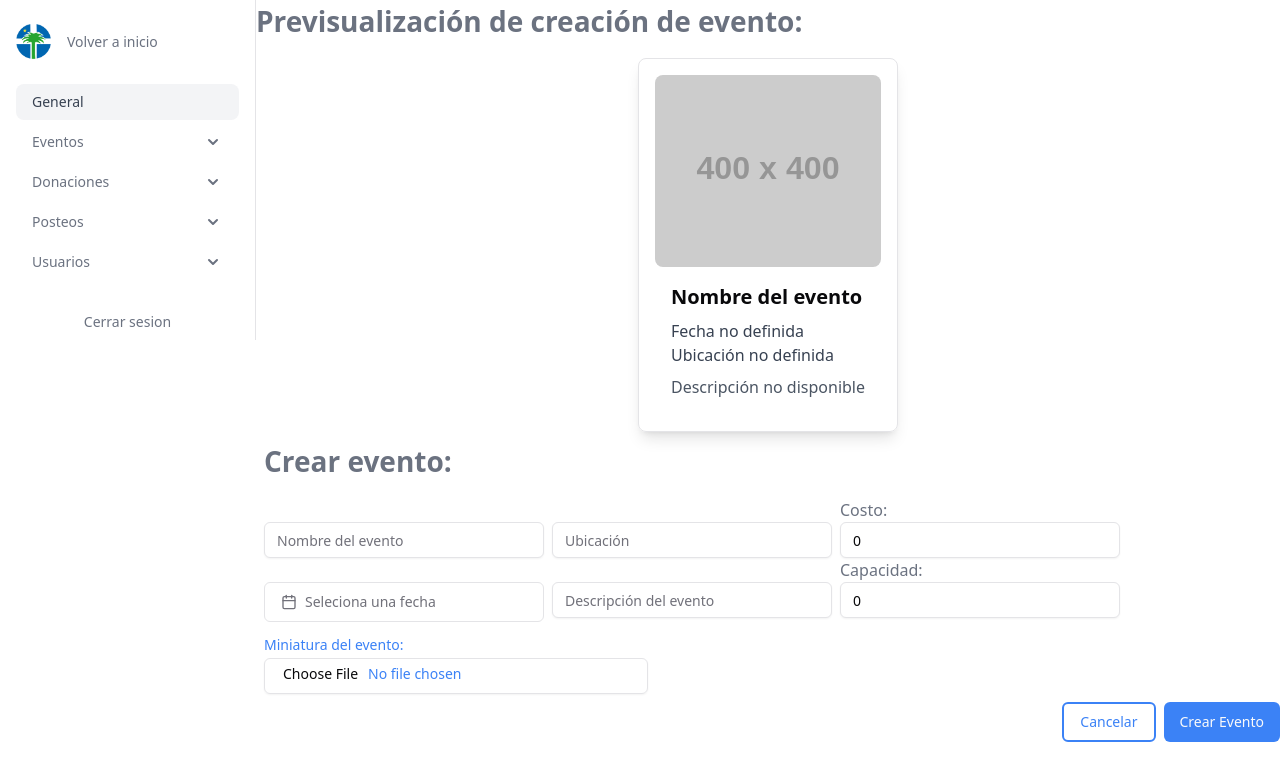
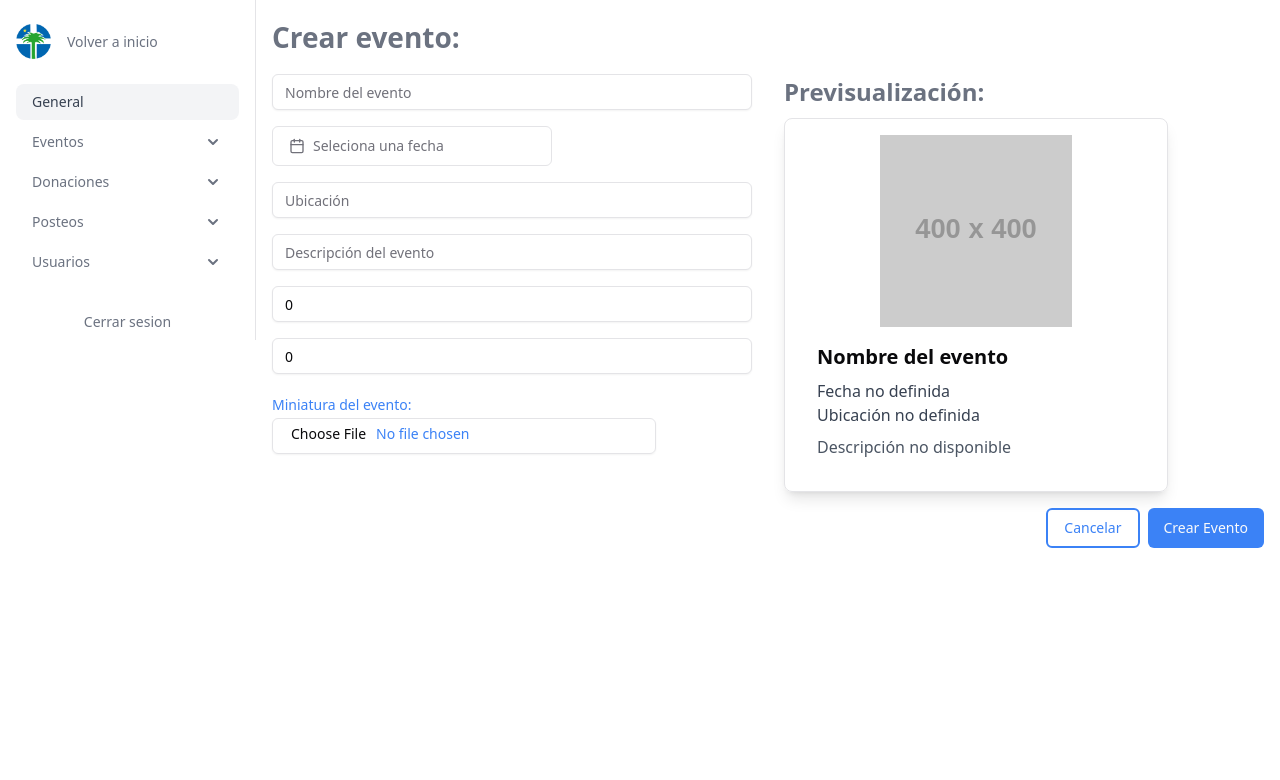
Before and after one commit to felipesdiseno/ft52front, a Next.js app: page /dashBoard-Admin/events/editEvent in a window 1280 px wide. Shown: the top 780 px of the page. Built offline with nearby package versions, Linux system fonts and the light colour scheme.

Commit message:
correccion preview imagen creacion eventos

```diff
--- a/src/app/dashBoard-Admin/events/editEvent/page.tsx
+++ b/src/app/dashBoard-Admin/events/editEvent/page.tsx
@@ -1,7 +1,8 @@
 'use client';
 import InputEventAd from '@/components/inputEventAdministrator';
 import CardPreview from '@/components/inputEventAdministrator/cardPreview';
-import React, { useEffect, useState } from 'react';
+import React, { useState } from 'react';
+
 function EditEvent() {
   const [title, setTitle] = useState('');
   const [eventDate, setEventDate] = useState('');
@@ -11,24 +12,16 @@ function EditEvent() {
 
   return (
     <div className="flex flex-col">
-      <CardPreview
-        title={title}
-        eventDate={eventDate}
-        eventLocation={eventLocation}
-        description={description}
-        image={images}
-      />
       <InputEventAd
         title={title}
         eventDate={eventDate}
         eventLocation={eventLocation}
         description={description}
-        //image={images}
         setTitle={setTitle}
         setEventDate={setEventDate}
         setEventLocation={setEventLocation}
         setDescription={setDescription}
-        setImages={setImages}
+        setImages={setImages} // Pasa la función para actualizar la imagen
       />
     </div>
   );
--- a/src/components/inputEventAdministrator/index.tsx
+++ b/src/components/inputEventAdministrator/index.tsx
@@ -7,6 +7,7 @@ import { Button } from '@/components/ui/button';
 import { useAuth } from '@/context/AuthContext';
 import IInputEventAdProps from '@/interfaces/IInputEventAdProps';
 import toast from 'react-hot-toast';
+
 function InputEventAd({
   title,
   eventDate,
@@ -22,77 +23,50 @@ function InputEventAd({
   setStock,
 }: Partial<IInputEventAdProps>) {
   const { token, userSession } = useAuth();
+  const [image, setImage] = useState<string>(''); // Estado para la imagen
 
   useEffect(() => {
-    console.log('useEfect de arriba', userSession);
-  }),
-    [userSession, token];
+    console.log('useEffect ejecutado con userSession:', userSession);
+  }, [userSession, token]);
 
   const port = process.env.NEXT_PUBLIC_APP_API_PORT;
 
-  const [image, setImage] = useState<string>('');
-  console.log('zzzzzzzzzzzzzz', eventDate);
   const handleSubmit = async () => {
     console.log('@@@@@@@@@@@@@@@', userSession);
     const creatorId = userSession?.creatorId;
-    if (!title) {
-      console.error('El campo "Nombre del evento" es obligatorio.');
-      return;
-    }
-    if (!eventDate) {
-      console.error('El campo "Fecha del evento" es obligatorio.');
-      return;
-    }
-    if (!eventLocation) {
-      console.error('El campo "Ubicación" es obligatorio.');
-      return;
-    }
-    if (!description) {
-      console.error('El campo "Descripción del evento" es obligatorio.');
-      return;
-    }
-    if (!image) {
-      console.error('La imagen es obligatoria.');
+
+    // Validaciones
+    if (!title || !eventDate || !eventLocation || !description || !image) {
+      console.error('Todos los campos son obligatorios.');
+      toast.error('Todos los campos son obligatorios.', {
+        position: 'bottom-center',
+      });
       return;
     }
 
     if (!creatorId) {
-      console.log('AcreatorId ', creatorId);
       console.error('Se requiere un "creatorId".');
+      toast.error('Se requiere autenticación para crear un evento.', {
+        position: 'bottom-center',
+      });
       return;
     }
-    if (
-      !title ||
-      !eventDate ||
-      !eventLocation ||
-      !description ||
-      !image ||
-      !creatorId
-    ) {
-      console.error(
-        'Todos los campos son obligatorios y se requiere autenticación.',
-      );
-      return;
-    }
+
     const cleanedDateString = eventDate.replace(/(\d+)(th|st|nd|rd)/, '$1');
+    const eventDateConverted = new Date(cleanedDateString);
 
-    const eventDateConverted = new Date(cleanedDateString);
     const eventData = {
-      title: title,
-      description: description,
+      title,
+      description,
       eventDate: eventDateConverted,
-      eventLocation: eventLocation,
+      eventLocation,
       images: [image],
       stock: stock || 0,
       price: price || 0,
-      creator: userSession?.creatorId,
+      creator: creatorId,
     };
 
     try {
-      console.log(
-        '@@@@@@@@@@@@@@@@@@@@@@@@@@@@@@qqqqqq Event data:',
-        eventData,
-      );
       const response = await fetch(`http://localhost:${port}/events`, {
         method: 'POST',
         headers: {
@@ -103,12 +77,17 @@ function InputEventAd({
       });
 
       console.log('Respuesta del servidor:', response);
+
       if (response.status === 201) {
         console.log('Evento creado exitosamente');
         toast.success('El evento se ha creado exitosamente', {
           position: 'bottom-center',
         });
+      } else {
         console.error('Error al crear el evento');
+        toast.error('Error al crear el evento', {
+          position: 'bottom-center',
+        });
       }
     } catch (error) {
       console.error('Error:', error);
@@ -117,72 +96,86 @@ function InputEventAd({
       });
     }
   };
+
   return (
-    <div className="">
-      <div className="p-2 space-y-2 ">
-        <h1 className="font-bold text-[28px] text-gray-500 mb-4">
-          Crear evento:
-        </h1>
-        <div className="flex flex-row gap-2">
-          <div className="flex flex-col">
-            <p className="text-white">Capacidad:</p>
+    <div className="p-4 space-y-4">
+      <h1 className="font-bold text-[28px] text-gray-500 mb-4">
+        Crear evento:
+      </h1>
+
+      <div className="flex flex-row gap-8">
+        <div className="w-1/2">
+          <div className="flex flex-col gap-4">
             <Input
               type="text"
               placeholder="Nombre del evento"
-              className="w-auto bg-white"
-              onChange={(e) => setTitle(e.target.value)}
+              className="bg-white"
+              onChange={(e) => setTitle!(e.target.value)}
             />
-            <p className="text-white">Capacidad:</p>
-
-            <DatePickerDemo onChange={(date: string) => setEventDate(date)} />
-          </div>
-          <div className="flex flex-col  items">
-            <p className="text-white">Capacidad:</p>
-
+            <DatePickerDemo onChange={(date: string) => setEventDate!(date)} />
             <Input
               type="text"
               placeholder="Ubicación"
-              className="w-auto bg-white"
-              onChange={(e) => setEventLocation(e.target.value)}
+              className="bg-white"
+              onChange={(e) => setEventLocation!(e.target.value)}
             />
-            <p className="text-white">Capacidad:</p>
-
             <Input
               type="text"
               placeholder="Descripción del evento"
-              className="w-[280px] bg-white"
-              onChange={(e) => setDescription(e.target.value)}
+              className="bg-white"
+              onChange={(e) => setDescription!(e.target.value)}
             />
-          </div>
-          <div className="flex flex-col">
-            <p className="text-gray-500">Costo:</p>
             <Input
               type="number"
               placeholder="Costo del evento"
-              className="w-[280px] bg-white"
+              className="bg-white"
               defaultValue={0}
-              onChange={(e) => setPrice(e.target.value)}
+              onChange={(e) => setPrice!(e.target.value)}
             />
-            <p className="text-gray-500">Capacidad:</p>
-
             <Input
               type="number"
-              placeholder="¿Cuantas personas pueden asistir?"
+              placeholder="Capacidad de asistentes"
               defaultValue={0}
-              className="w-[280px] bg-white"
-              onChange={(e) => setStock(e.target.value)}
+              className="bg-white"
+              onChange={(e) => setStock!(e.target.value)}
+            />
+
+            <InputFile
+              onImageUpload={(imageUrl: string) => {
+                setImage(imageUrl);
+              }}
             />
           </div>
         </div>
-        <div className="cursor-pointer">
-          <InputFile
-            onImageUpload={(imageUrl: string) => {
-              console.log('Imagen subida, URL recibida:', imageUrl); // Depuración
-              setImage(imageUrl); // Actualiza el estado con la URL de la imagen
-            }}
-          />
+
+        <div className="w-1/2">
+          <h2 className="font-bold text-[24px] text-gray-500 mb-2">
+            Previsualización:
+          </h2>
+          <div className="border p-4 rounded-lg shadow-lg max-w-sm">
+            <img
+              src={image || 'https://via.placeholder.com/400'}
+              alt={title}
+              className="w-full h-48 object-contain rounded-lg"
+            />
+            <div className="p-4">
+              <h2 className="font-bold text-xl mb-2">
+                {title || 'Nombre del evento'}
+              </h2>
+              <p className="text-gray-700">
+                {eventDate || 'Fecha no definida'}
+              </p>
+              <p className="text-gray-700">
+                {eventLocation || 'Ubicación no definida'}
+              </p>
+              <p className="text-gray-600 mt-2">
+                {description || 'Descripción no disponible'}
+              </p>
+            </div>
+          </div>
         </div>
       </div>
+
       <div className="flex justify-end gap-2">
         <Button className="bg-transparent text-blue-500 border-2 border-blue-500 hover:bg-blue-600 hover:text-white">
           Cancelar
```
Also changed, not shown: 1 other file (tests, documents, lock files or other folders).
